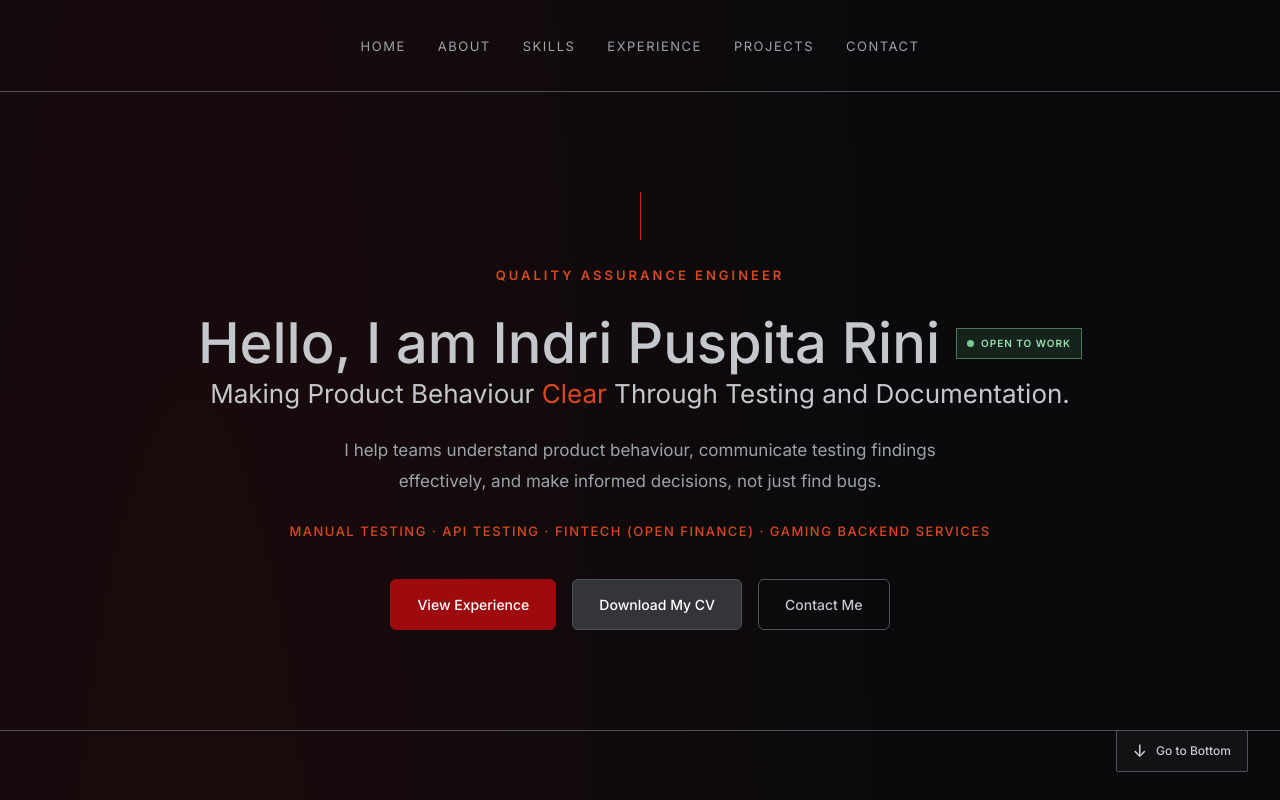
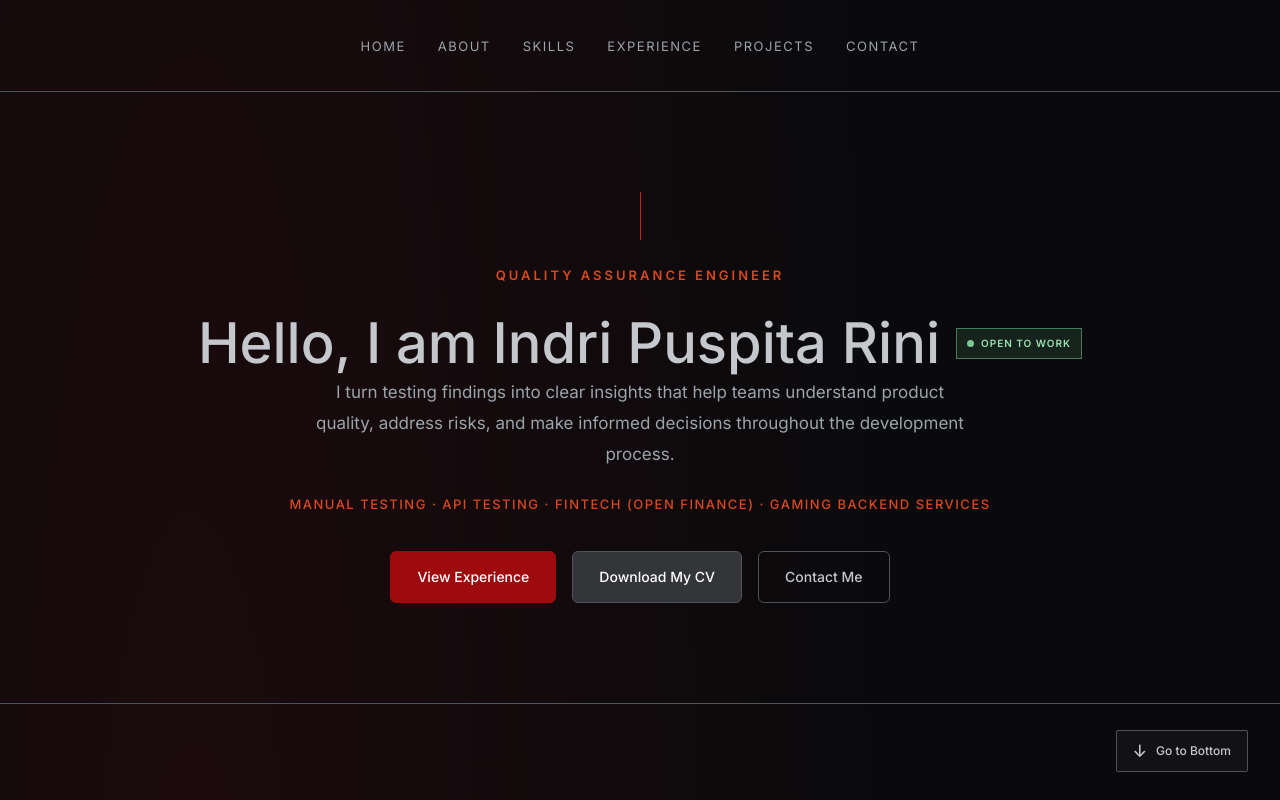
Before and after one commit to summerine/qa-portfolio, a React (Vite) app: page / in a window 1280 px wide. Shown: the top 800 px of the page. Built offline with nearby package versions, Linux system fonts and the light colour scheme.

Commit message:
rework on index and home

```diff
--- a/index.html
+++ b/index.html
@@ -5,7 +5,6 @@
     <link rel="preconnect" href="https://fonts.gstatic.com" crossorigin>
     <link href="https://fonts.googleapis.com/css2?family=Inter:wght@400;500;600;700&family=Lora:wght@400;500;600;700&display=swap" rel="stylesheet">
     <meta charset="UTF-8" />
-    <link rel="icon" type="image/svg+xml" href="/favicon.svg" />
     <meta name="viewport" content="width=device-width, initial-scale=1.0" />
     <title>Indri Puspita Rini - QA Portfolio</title>
   </head>
--- a/src/sections/Home.jsx
+++ b/src/sections/Home.jsx
@@ -13,14 +13,14 @@ function Home() {
           </span>
       </div>
 
-        <h2>
+        {/* <h2>
           Making Product Behaviour <span className="hero-highlight">Clear</span> Through
           Testing and Documentation.
-        </h2>
+        </h2> */}
 
         <p className="hero-description">
-          I help teams understand product behaviour, communicate testing
-          findings effectively, and make informed decisions, not just find bugs.
+          I turn testing findings into clear insights that help teams understand product quality, address risks,
+          and make informed decisions throughout the development process.
         </p>
 
         <p className="hero-secondary">
```
